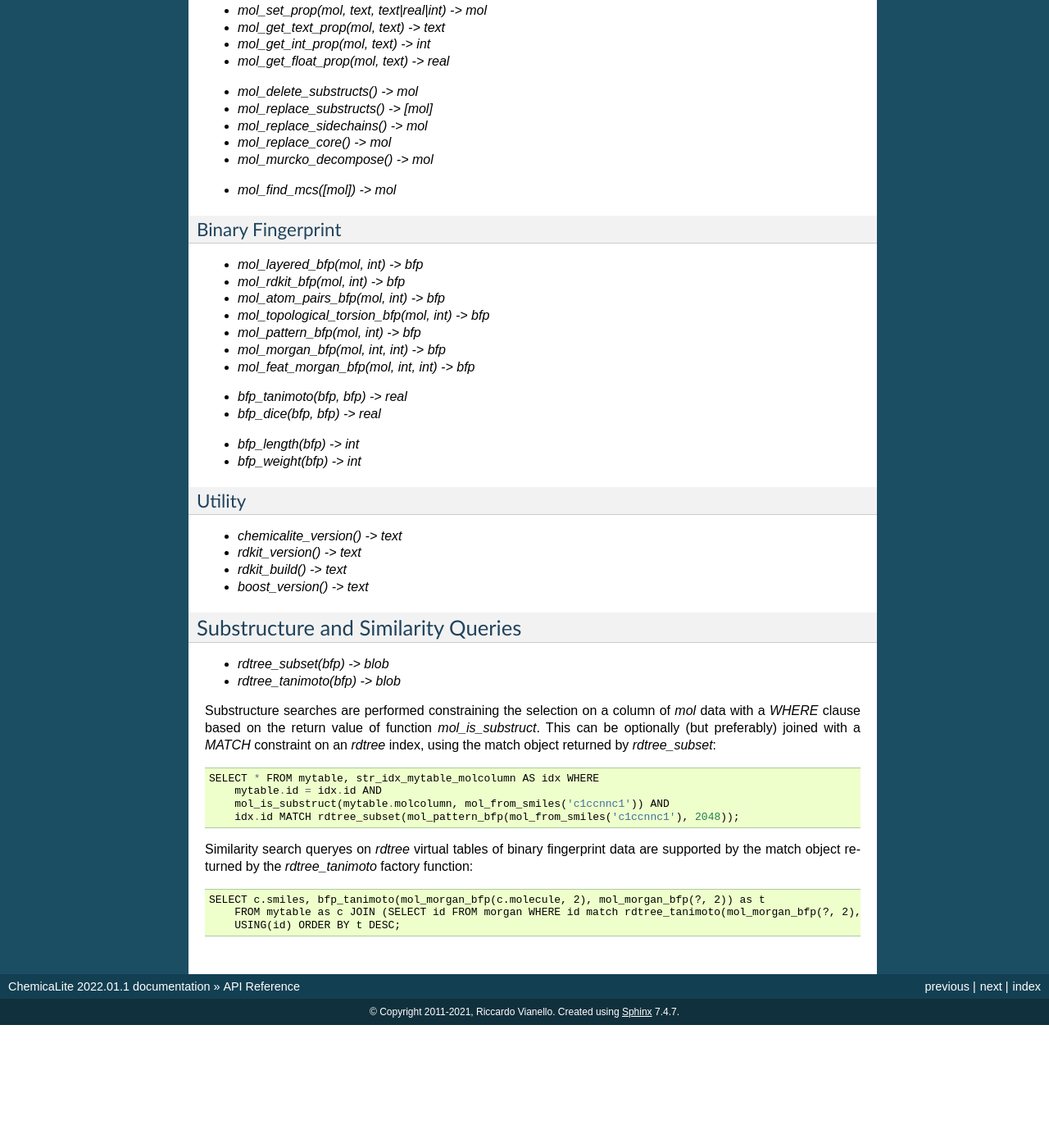
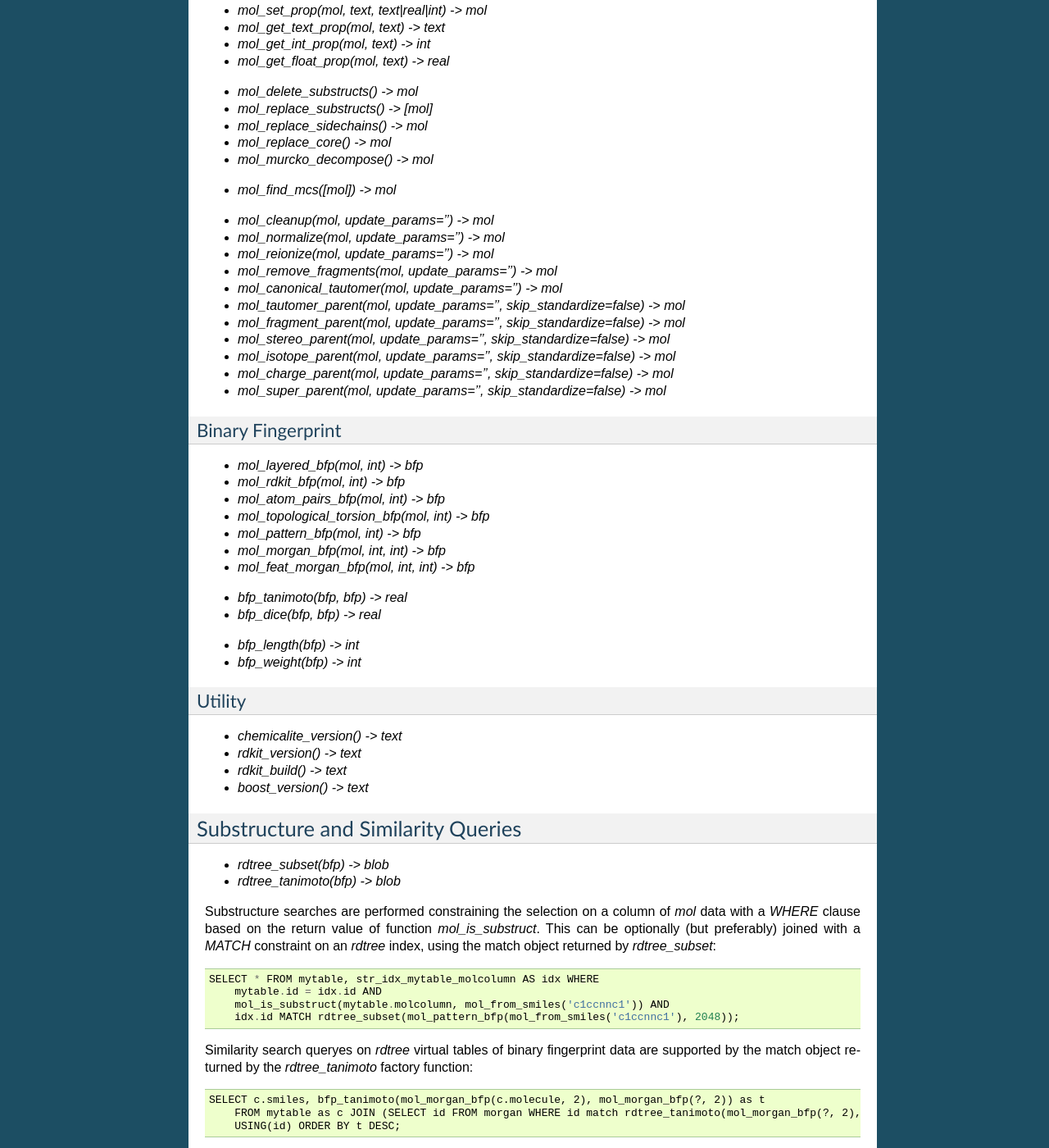
Before and after one commit to rvianello/chemicalite, a Sphinx documentation site: the page built from docs/api.rst, in a window 1280 px wide and 1400 px high, scrolled down 1561 px. Shown: the whole window at 82% size. Built offline with Sphinx 7.4.7, drawn with Linux system fonts in a browser that asks for light colours; before the commit the page ends 2811 px from its top, so only the background shows below that; some of the changed text lies outside the part shown.

```diff
--- a/CMakeLists.txt
+++ b/CMakeLists.txt
@@ -5,7 +5,7 @@ project(chemicalite)
 set(CMAKE_CXX_STANDARD 17)
 set(CMAKE_CXX_STANDARD_REQUIRED ON)
 
-set(CHEMICALITE_VERSION "2022.01.1")
+set(CHEMICALITE_VERSION "2022.01.2")
 
 add_compile_definitions("CHEMICALITE_VERSION=${CHEMICALITE_VERSION}")
 
--- a/docs/api.rst
+++ b/docs/api.rst
@@ -103,6 +103,19 @@ Molecule
 
 * `mol_find_mcs([mol]) -> mol`
 
+..
+
+* `mol_cleanup(mol, update_params='') -> mol`
+* `mol_normalize(mol, update_params='') -> mol`
+* `mol_reionize(mol, update_params='') -> mol`
+* `mol_remove_fragments(mol, update_params='') -> mol`
+* `mol_canonical_tautomer(mol, update_params='') -> mol`
+* `mol_tautomer_parent(mol, update_params='', skip_standardize=false) -> mol`
+* `mol_fragment_parent(mol, update_params='', skip_standardize=false) -> mol`
+* `mol_stereo_parent(mol, update_params='', skip_standardize=false) -> mol`
+* `mol_isotope_parent(mol, update_params='', skip_standardize=false) -> mol`
+* `mol_charge_parent(mol, update_params='', skip_standardize=false) -> mol`
+* `mol_super_parent(mol, update_params='', skip_standardize=false) -> mol`
 
 Binary Fingerprint
 ..................
--- a/docs/conf.py
+++ b/docs/conf.py
@@ -48,9 +48,9 @@ copyright = '2011-2021, Riccardo Vianello'
 # built documents.
 #
 # The short X.Y version.
-version = '2022.01.1'
+version = '2022.01.2'
 # The full version, including alpha/beta/rc tags.
-release = '2022.01.1'
+release = '2022.01.2'
 
 # The language for content autogenerated by Sphinx. Refer to documentation
 # for a list of supported languages.
```
Also changed, not shown: other parts of docs/api.rst (+9 -0 lines), CHANGELOG.md (+2 -2 lines).
